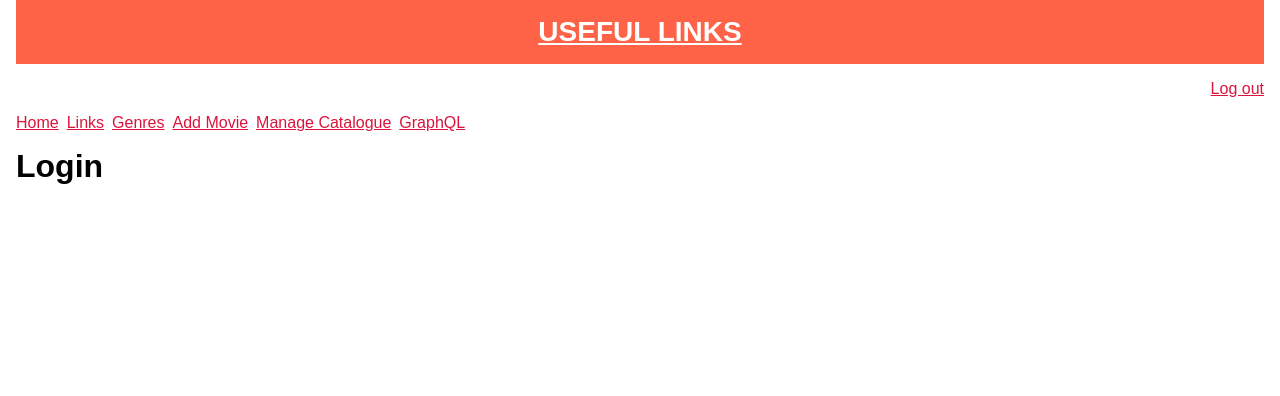
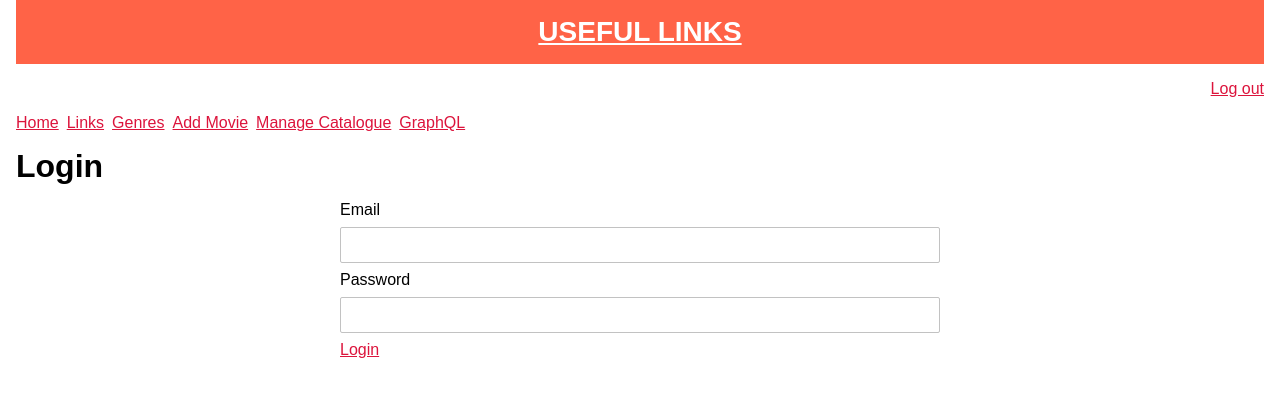
Before and after one commit to alekseylovchikov/go-movies-front-end, a React (Create React App) app: page /login in a window 1280 px wide. Shown: the top 396 px of the page. Built offline with nearby package versions, Linux system fonts and the light colour scheme.

Commit message:
Add input and login form

```diff
--- a/src/components/Login.jsx
+++ b/src/components/Login.jsx
@@ -1,9 +1,45 @@
+import { useState } from 'react';
 import { Title } from '../shared/ui/Title';
+import { Input } from './form/Input';
 
 const Login = () => {
+  const [email, setEmail] = useState('');
+  const [password, setPassword] = useState('');
+
+  const handleSubmit = (e) => {
+    e.preventDefault();
+
+    if (email === 'admin@test.com') {
+      console.log('Hello, admin!');
+    }
+  };
+
   return (
     <div>
       <Title>Login</Title>
+      <form className="form" onSubmit={handleSubmit}>
+        <Input
+          title="Email"
+          type="email"
+          className=""
+          name="email"
+          autoComplete="email-new"
+          onChange={(e) => setEmail(e.target.value)}
+          value={email}
+        />
+        <Input
+          title="Password"
+          type="password"
+          className=""
+          name="password"
+          onChange={(e) => setPassword(e.target.value)}
+          value={password}
+        />
+
+        <button type="submit" className="link link-btn">
+          Login
+        </button>
+      </form>
     </div>
   );
 };
--- /dev/null
+++ b/src/components/form/Input.jsx
@@ -0,0 +1,21 @@
+import { forwardRef } from 'react';
+import classes from './Input.module.css';
+
+export const Input = forwardRef((props, ref) => {
+  return (
+    <div className={classes.Input}>
+      <label htmlFor={props.name}>{props.title}</label>
+      <input
+        id={props.name}
+        type={props.type}
+        ref={ref}
+        name={props.name}
+        placeholder={props.placeholder}
+        onChange={props.onChange}
+        autoComplete={props.autoComplete}
+        value={props.value}
+      />
+      <div className={props.errorDiv}>{props.errorMessage}</div>
+    </div>
+  );
+});
--- /dev/null
+++ b/src/components/form/Input.module.css
@@ -0,0 +1,17 @@
+.Input {
+  display: flex;
+  flex-direction: column;
+  gap: 0.5rem;
+}
+
+.Input input {
+  padding: 0.5rem 0.5rem;
+  width: 100%;
+  font-size: 1rem;
+  border-radius: 2px;
+  border: 1px solid #c2c2c2;
+}
+
+.Error {
+  color: tomato;
+}
--- a/src/styles/index.css
+++ b/src/styles/index.css
@@ -19,24 +19,24 @@ table {
 
 table caption {
   font-size: 1.5em;
-  margin: .5em 0 .75em;
+  margin: 0.5em 0 0.75em;
 }
 
 table tr {
   background-color: #f8f8f8;
   border: 1px solid #ddd;
-  padding: .35em;
+  padding: 0.35em;
 }
 
 table th,
 table td {
-  padding: .625em;
+  padding: 0.625em;
   text-align: center;
 }
 
 table th {
-  font-size: .85em;
-  letter-spacing: .1em;
+  font-size: 0.85em;
+  letter-spacing: 0.1em;
   text-transform: uppercase;
 }
 
@@ -63,13 +63,13 @@ table th {
   table tr {
     border-bottom: 3px solid #ddd;
     display: block;
-    margin-bottom: .625em;
+    margin-bottom: 0.625em;
   }
 
   table td {
     border-bottom: 1px solid #ddd;
     display: block;
-    font-size: .8em;
+    font-size: 0.8em;
     text-align: right;
   }
 
@@ -112,7 +112,8 @@ table th {
   text-decoration: underline;
 }
 
-.link:hover, .link-btn:hover {
+.link:hover,
+.link-btn:hover {
   text-decoration: none;
 }
 
@@ -169,3 +170,8 @@ table th {
 .breadcrumb-link::before {
   content: 'Go back to: ';
 }
+
+.form {
+  max-width: 600px;
+  margin: 0 auto;
+}
```
